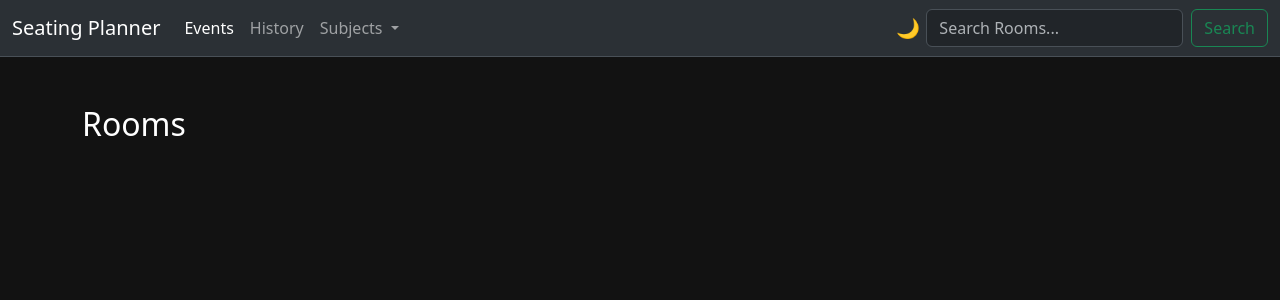
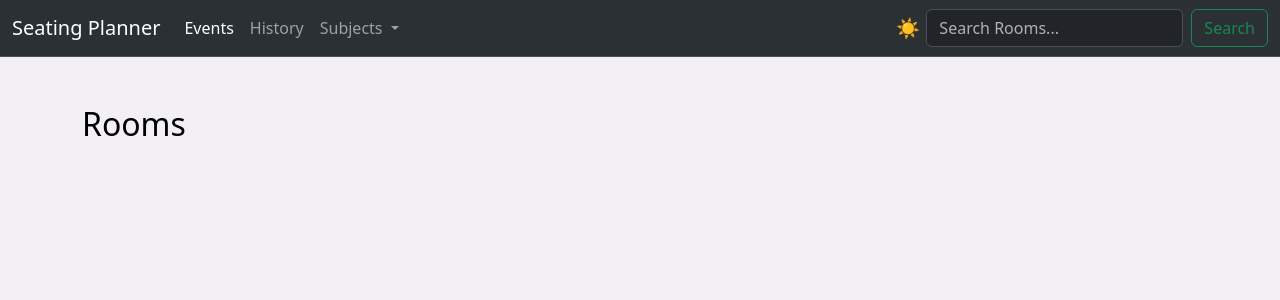
Before and after one commit to Bishben/seating_planner, a Django app: page /rooms/ in a window 1280 px wide. Shown: the top 300 px of the page. Run offline with Django 5.2, Linux system fonts and the light colour scheme; data that the repository does not hold is empty; some libraries are stand-ins or nearby versions.

Commit message:
fixed bug where <li> tags did not switch from light to dark mode and vice versa

```diff
--- a/seating_planner/static/home_page/css/base.css
+++ b/seating_planner/static/home_page/css/base.css
@@ -1,12 +1,16 @@
-/* Default to dark mode */
-body {
-  background-color: #121212;
-  color: white;
+.light-mode {
+  background-color: #f2f0f5 !important;
+  color: black !important;
 }
 
-.light-mode {
-  background-color: white !important;
-  color: black !important;
+.dark-mode {
+  background-color: #1d2025 !important;
+  color: white !important;
+}
+
+/* for visibility */
+.dark-border {
+  border: 1px solid #2f405c !important;
 }
 
 .toggle-btn {
--- a/seating_planner/static/home_page/js/base.js
+++ b/seating_planner/static/home_page/js/base.js
@@ -1,43 +1,74 @@
 document.addEventListener("DOMContentLoaded", () => {
-  // THEME TOGGLE
-  if (localStorage.getItem("theme") === "light") {
+
+  // 1. THEME TOGGLE FUNCTIONALITY
+
+  // Define the function to set dark mode
+  function setDarkMode() {
+    // Remove light mode classes and add dark mode classes
+    document.body.classList.remove("light-mode");
+    document.body.classList.add("dark-mode");
+    document.getElementById("themeToggle").innerText = "🌙";
+
+    // Apply Dark theme to all cards
+    const cards = document.querySelectorAll(".card");
+    cards.forEach((card) => {
+      card.classList.remove("text-bg-light");
+      card.classList.add("text-bg-dark", "dark-border");
+    });
+
+    // Apply Dark Theme to all Card Lists (if they exist)\
+    const lists = document.querySelectorAll(".list-group-item");
+    lists.forEach((list) => {
+      list.classList.remove("text-bg-light");
+      list.classList.add("text-bg-dark");
+    });
+
+    localStorage.setItem("theme", "dark");
+  }
+
+  // Define the function to set light mode
+  function setLightMode() {
+    // Remove dark mode classes and add light mode classes
     document.body.classList.remove("dark-mode");
     document.body.classList.add("light-mode");
     document.getElementById("themeToggle").innerText = "☀️";
 
-    // Apply light theme to all cards
+    // Apply Light theme to all cards
     const cards = document.querySelectorAll(".card");
     cards.forEach((card) => {
-      card.classList.remove("text-bg-dark");
+      card.classList.remove("text-bg-dark", "dark-border");
       card.classList.add("text-bg-light");
     });
+
+    // Apply Light Theme to all Card Lists (if they exist)
+    const lists = document.querySelectorAll(".list-group-item");
+    lists.forEach((list) => {
+      list.classList.remove("text-bg-dark", "dark-border");
+      list.classList.add("text-bg-light");
+    });
+
+    localStorage.setItem("theme", "light");
   }
 
+  // Check the current theme from localStorage and set the initial theme
+  const currentTheme = localStorage.getItem("theme");
+  if(currentTheme === "dark") {
+    setDarkMode();
+  } else if (currentTheme === "light") {
+    setLightMode();
+  } else {
+    // Default to light mode if no theme is set in localStorage
+    setLightMode();
+  }
+
+  // Add event listener to the theme toggle button
   document.getElementById("themeToggle").addEventListener("click", () => {
-    const cards = document.querySelectorAll(".card");
-
+    // Toggle between light and dark mode
     if (document.body.classList.contains("dark-mode")) {
-      document.body.classList.remove("dark-mode");
-      document.body.classList.add("light-mode");
-      localStorage.setItem("theme", "light");
-      document.getElementById("themeToggle").innerText = "☀️";
-
-      // Apply light theme to all cards
-      cards.forEach((card) => {
-        card.classList.remove("text-bg-dark");
-        card.classList.add("text-bg-light");
-      });
-    } else {
-      document.body.classList.remove("light-mode");
-      document.body.classList.add("dark-mode");
-      localStorage.setItem("theme", "dark");
-      document.getElementById("themeToggle").innerText = "🌙";
-
-      // Apply dark theme to all cards
-      cards.forEach((card) => {
-        card.classList.remove("text-bg-light");
-        card.classList.add("text-bg-dark");
-      });
+      setLightMode();
+    }
+    else {
+      setDarkMode();
     }
   });
 });
--- a/seating_planner/templates/home_page/branches.html
+++ b/seating_planner/templates/home_page/branches.html
@@ -22,9 +22,11 @@
             <div class="card text-bg-dark border-secondary">
                 <div class="card-body">
                     <h5 class="card-title">{{ branch.year }}{{ branch.name }}</h5>
+                </div>
+                <div class="card-body border-top border-secondary">
+                    <p class="card-text"><strong>Strength:</strong> {{ branch.strength }}</p>
                     <hr>
-                    <p class="card-text">Strength: {{ branch.strength }}</p>
-                    <h6>Subjects:</h6>
+                    <h6><strong>Subjects:</strong></h6>
                         {% for subject in branch.subjects.all %}
                         {{ subject.code }}{% if not forloop.last %} | {% endif %}
                         {% endfor %}
--- a/seating_planner/templates/home_page/events.html
+++ b/seating_planner/templates/home_page/events.html
@@ -31,8 +31,6 @@
                     <!-- View Event Details -->
                     <a href="{% url 'home_page:examroom' event.id %}" class="btn btn-primary">Exam Rooms</a>
                     <a href="{% url 'home_page:exams' event.id %}" class="btn btn-primary">Exams</a>
-
-
                 </div>
             </div>
         </div>
--- a/seating_planner/templates/home_page/exams.html
+++ b/seating_planner/templates/home_page/exams.html
@@ -11,7 +11,7 @@
 
 {% block content %}
     <div class="container mt-5">
-        <h2>Subjects</h2>
+        <h2>Exams</h2>
         {% if query %}
         <p>Showing results for: <strong>{{ query }}</strong></p>
         {% endif %}
--- a/seating_planner/templates/home_page/rooms.html
+++ b/seating_planner/templates/home_page/rooms.html
@@ -37,26 +37,26 @@
                         </div>
 
                         <ul class="list-group list-group-flush">
-                            <li class="list-group-item text-bg-dark border-secondary">
+                            <li class="list-group-item border-secondary">
                                 Rows: {{ room.rows }}
                             </li>
-                            <li class="list-group-item text-bg-dark border-secondary">
+                            <li class="list-group-item border-secondary">
                                 Columns: {{ room.columns }}
                             </li>
                             {% if room.gap %}
-                            <li class="list-group-item text-bg-dark border-secondary">
+                            <li class="list-group-item border-secondary">
                                 Gap After Column: {{ room.gap }}
                             </li>
                             {% endif %}
                         </ul>
 
-                        <div class="card-footer text-light border-secondary">
+                        <div class="card-footer border-secondary">
                             Last edited: N/A <!-- You can update this dynamically if needed -->
                         </div>
                     </div>
                 </div>
 
-                <!-- Fullscreen Edit Modal -->
+                <!-- Fullscreen Room Layout View -->
                 <div class="modal fade" id="editModal{{ room.id }}" data-bs-backdrop="static" data-bs-keyboard="false" tabindex="-1" aria-labelledby="editModalLabel{{ room.id }}" aria-hidden="true">
                     <div class="modal-dialog modal-fullscreen">
                         <div class="modal-content">
@@ -91,5 +91,5 @@
 {% endblock %}
 
 {% block script %}
-    <script src="{% static '/home_page/js/rooms.js' %}"></script>
+    <script src="{% static '/home_page/js/view_rooms.js' %}"></script>
 {% endblock %}
--- a/seating_planner/templates/home_page/subjects.html
+++ b/seating_planner/templates/home_page/subjects.html
@@ -32,7 +32,7 @@
                         </li>
                     </ul>
 
-                    <div class="card-footer text-light border-secondary">
+                    <div class="card-footer border-secondary">
                         Added on: {{ subject.created_at|date:"d/m/Y" }}
                     </div>
                 </div>
```
Also changed, not shown: seating_planner/static/home_page/js/view_room.js (renamed from seating_planner/static/home_page/js/rooms.js).
